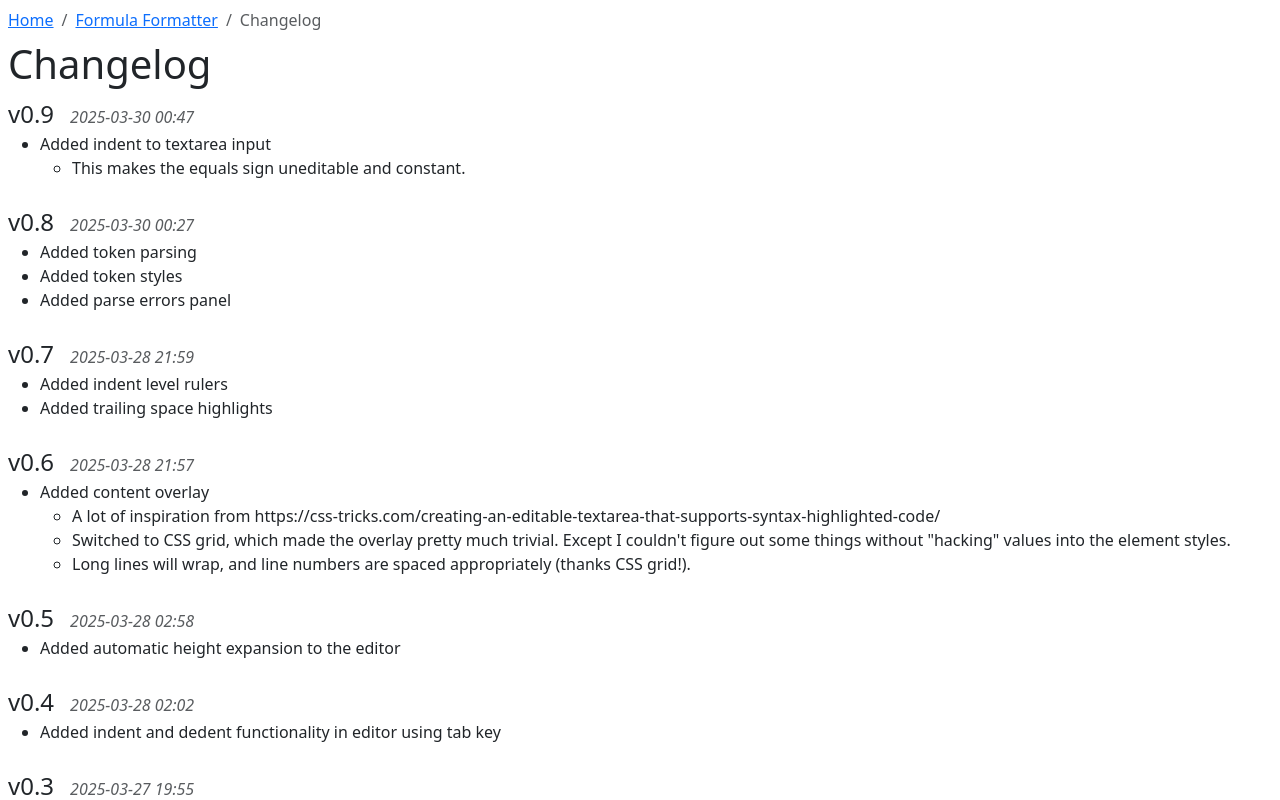
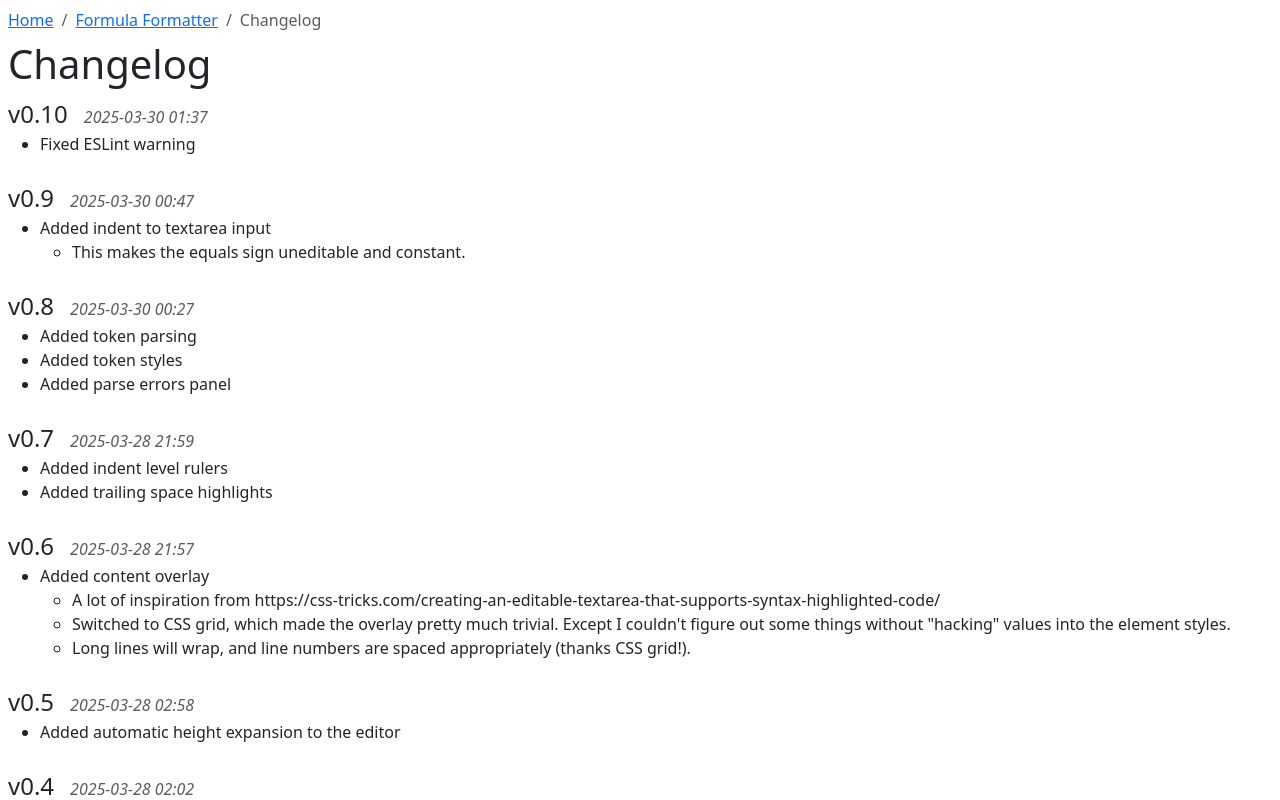
Before and after one commit to josephlou5/formula-formatter, a Next.js app: page /changelog in a window 1280 px wide. Shown: the top 800 px of the page. Built offline with nearby package versions, Linux system fonts and the light colour scheme.

Commit message:
Fix ESLint warning

```diff
--- a/src/app/changelog/changelog.ts
+++ b/src/app/changelog/changelog.ts
@@ -103,6 +103,11 @@ export const CHANGELOG: Version[] = [
       },
     ],
   },
+  {
+    version: [0, 10],
+    timestamp: "2025-03-30 01:37",
+    description: [{ text: "Fixed ESLint warning" }],
+  },
 ].sort((v1, v2) => -cmpVersions(v1.version, v2.version));
 
 /** Returns the current version number as a string. */
--- a/src/app/page.tsx
+++ b/src/app/page.tsx
@@ -276,7 +276,7 @@ function StylizedLine({
     return <span className="indent-level"></span>;
   }
 
-  function makeKey(key: string, index?: any) {
+  function makeKey(key: string, index?: number) {
     let fullKey = `line-${lineNum}-${key}`;
     if (index != null) {
       fullKey = `${fullKey}-${index}`;
```
